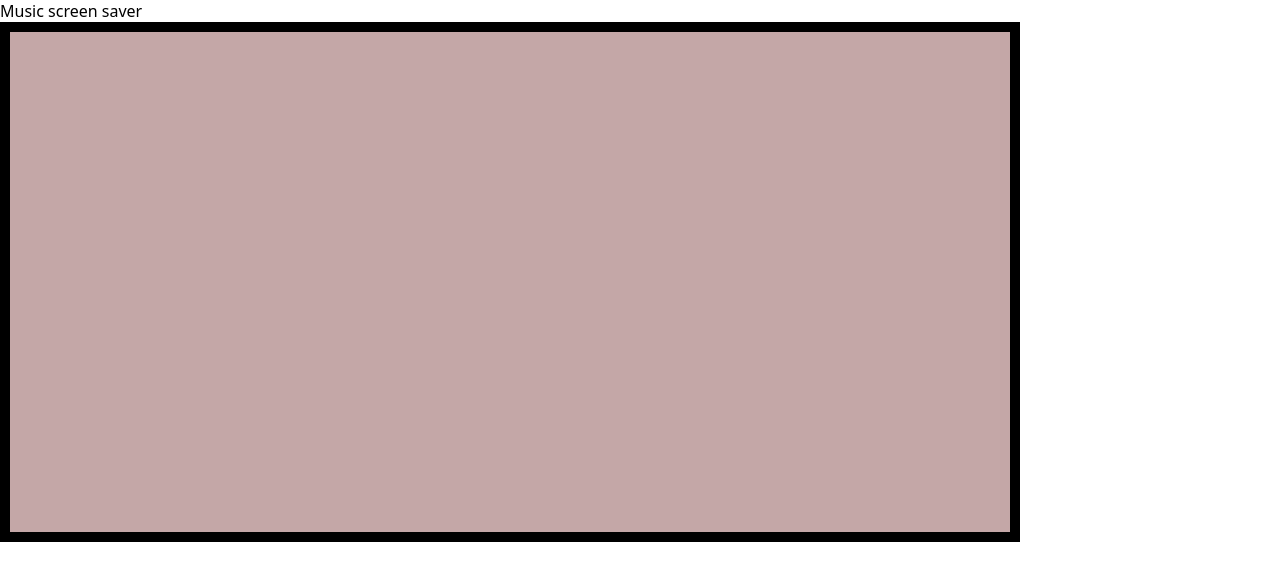
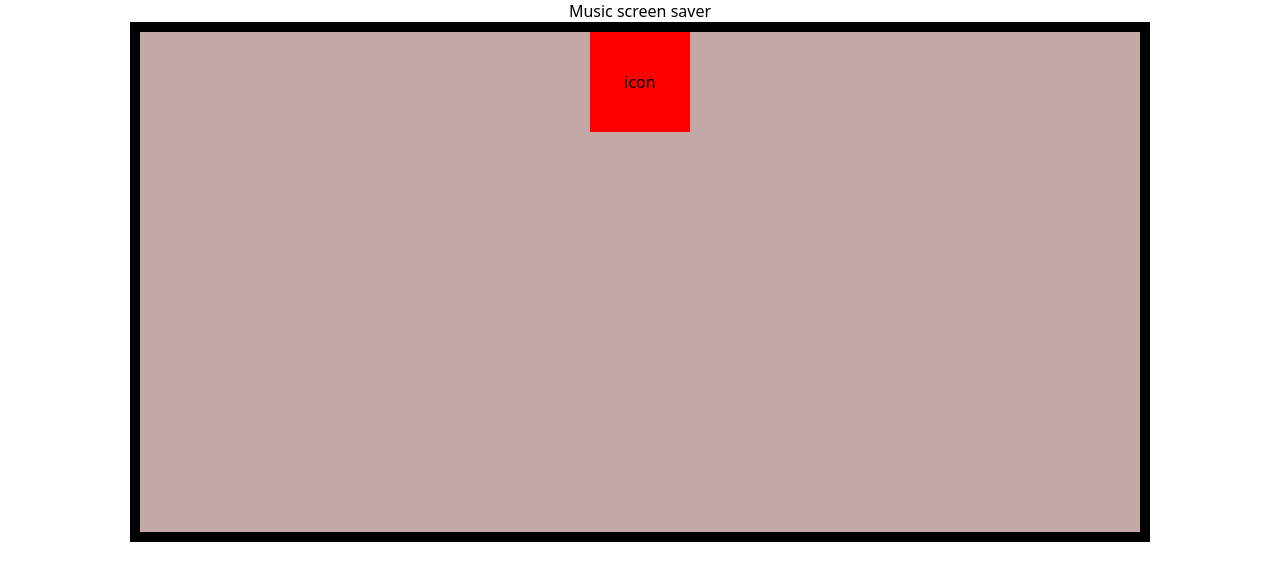
Before and after one commit to JamieDawson/music-screensaver, a React (Vite) app: page / in a window 1280 px wide. Shown: the top 580 px of the page. Built offline with nearby package versions, Linux system fonts and the light colour scheme.

Commit message:
Feat: Add screen background and icon with updated for centering

```diff
--- a/src/App.tsx
+++ b/src/App.tsx
@@ -2,8 +2,11 @@ function App() {
   return (
     <div className="container">
       <div>Music screen saver</div>
-
-      <div className="rectangle"></div>
+      <div className="rectangle">
+        <div className="iconContainer">
+          <div className="icon">icon</div>
+        </div>
+      </div>
     </div>
   );
 }
--- a/src/index.css
+++ b/src/index.css
@@ -5,6 +5,13 @@
 
 body {
   margin: 0;
+}
+
+.container {
+  display: flex;
+  flex-direction: column;
+  justify-content: center;
+  align-items: center;
 }
 
 .rectangle {
@@ -15,3 +22,18 @@ body {
   border-width: 10px;
   border-color: #000000;
 }
+
+.iconContainer {
+  display: flex;
+  flex-direction: column;
+  justify-content: center;
+  align-items: center;
+}
+
+.icon {
+  height: 100px;
+  width: 100px;
+  background-color: red;
+  text-align: center;
+  align-content: center;
+}
```
